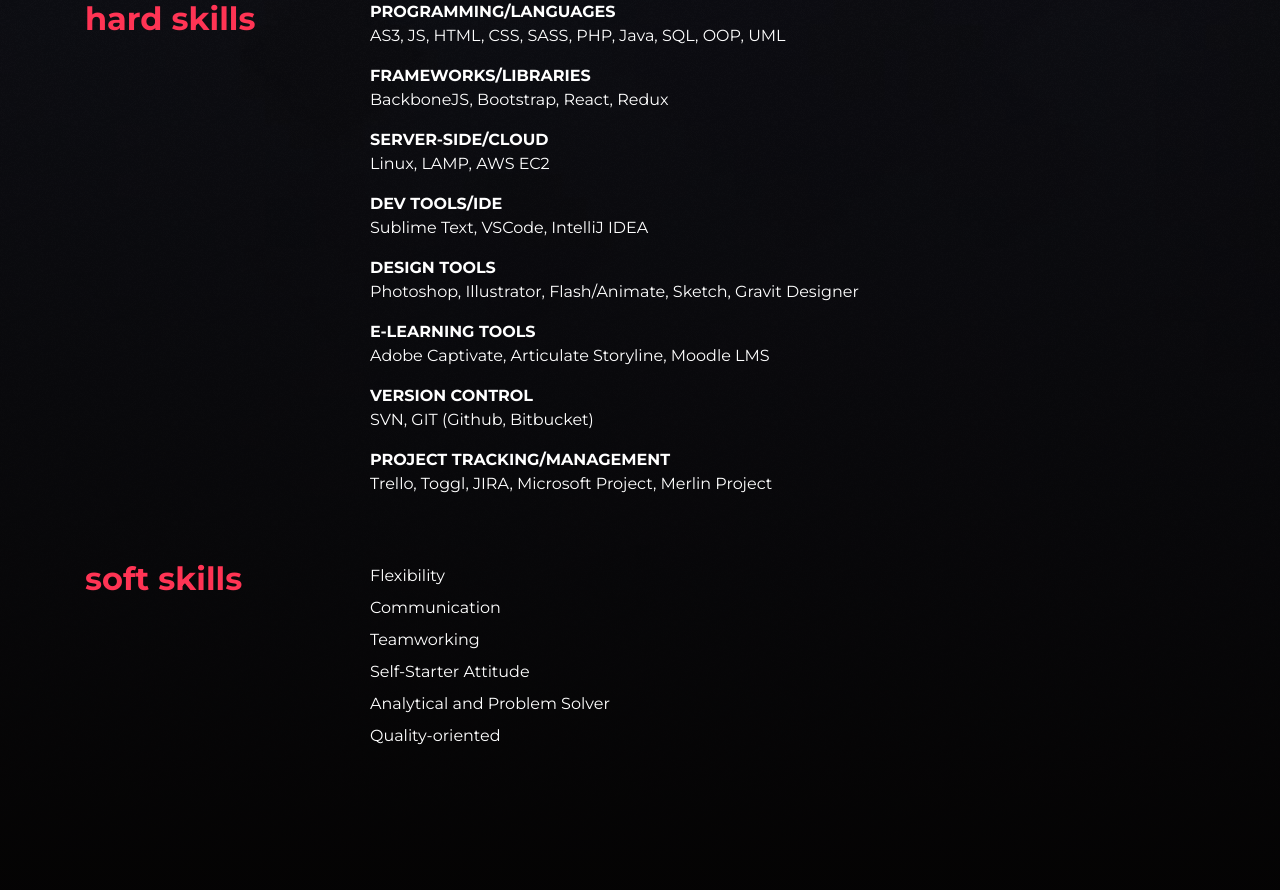
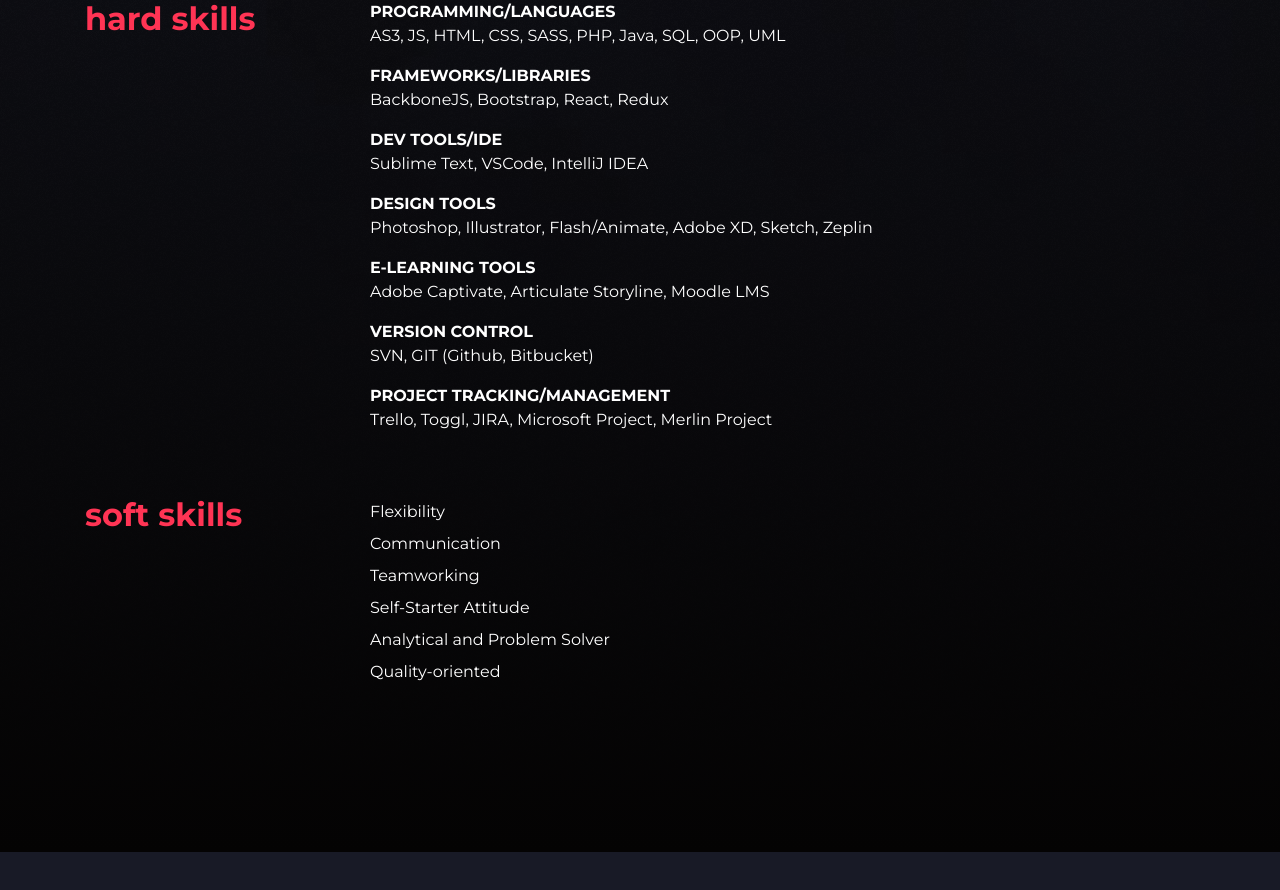
Before and after one commit to davinaizer/myportfolio, a React (Create React App) app: page /resume in a window 1280 px wide. Shown: the part 1560-2450 px from the top of the page. After the commit the page ends 2412 px from the top, so only its background shows below. Built offline with nearby package versions, Linux system fonts and the light colour scheme.

Commit message:
content update

```diff
--- a/src/containers/Resume.js
+++ b/src/containers/Resume.js
@@ -166,18 +166,13 @@
                 </Col>
 
                 <Col lg={{ size: 9, offset: 3 }}>
-          <span className="resume__subtitle">SERVER-SIDE/CLOUD</span>
-          <p>Linux, LAMP, AWS EC2</p>
-        </Col>
-
-        <Col lg={{ size: 9, offset: 3 }}>
                     <span className="resume__subtitle">DEV TOOLS/IDE</span>
                     <p>Sublime Text, VSCode, IntelliJ IDEA</p>
                 </Col>
 
                 <Col lg={{ size: 9, offset: 3 }}>
                     <span className="resume__subtitle">DESIGN TOOLS</span>
-          <p>Photoshop, Illustrator, Flash/Animate, Sketch, Gravit Designer</p>
+                    <p>Photoshop, Illustrator, Flash/Animate, Adobe XD, Sketch, Zeplin</p>
                 </Col>
 
                 <Col lg={{ size: 9, offset: 3 }}>
```
Lines whose indentation alone changed are shown as unchanged.
